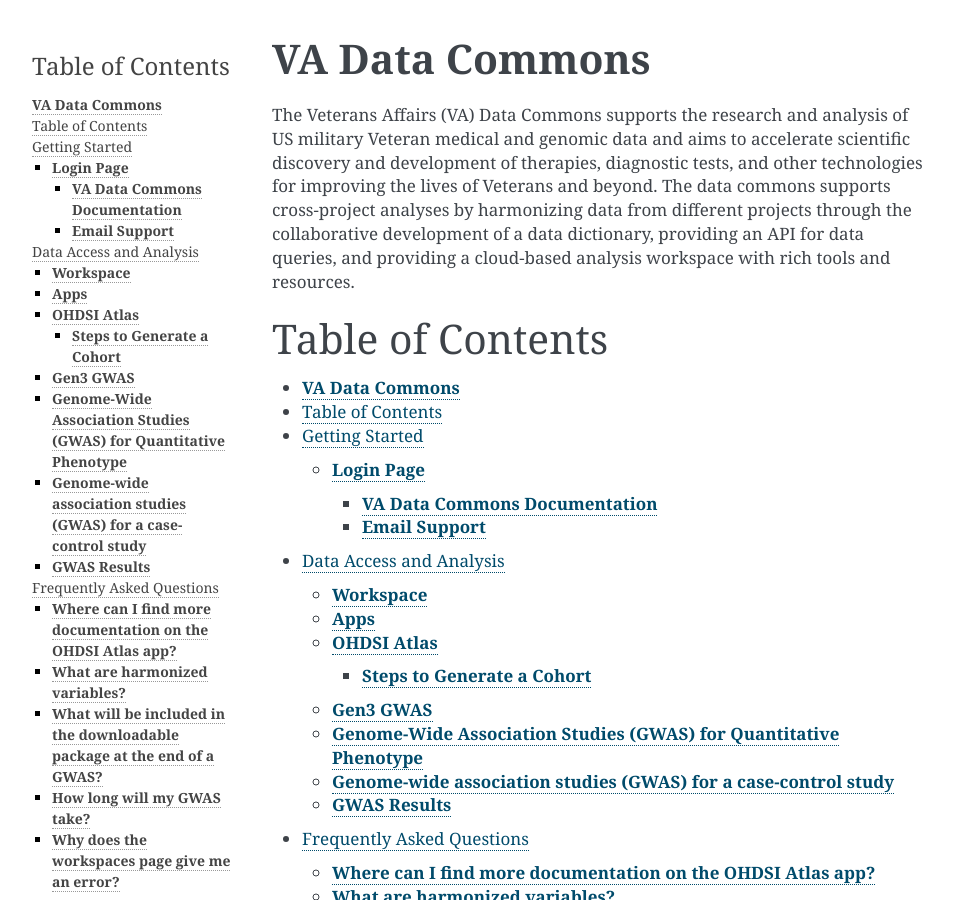
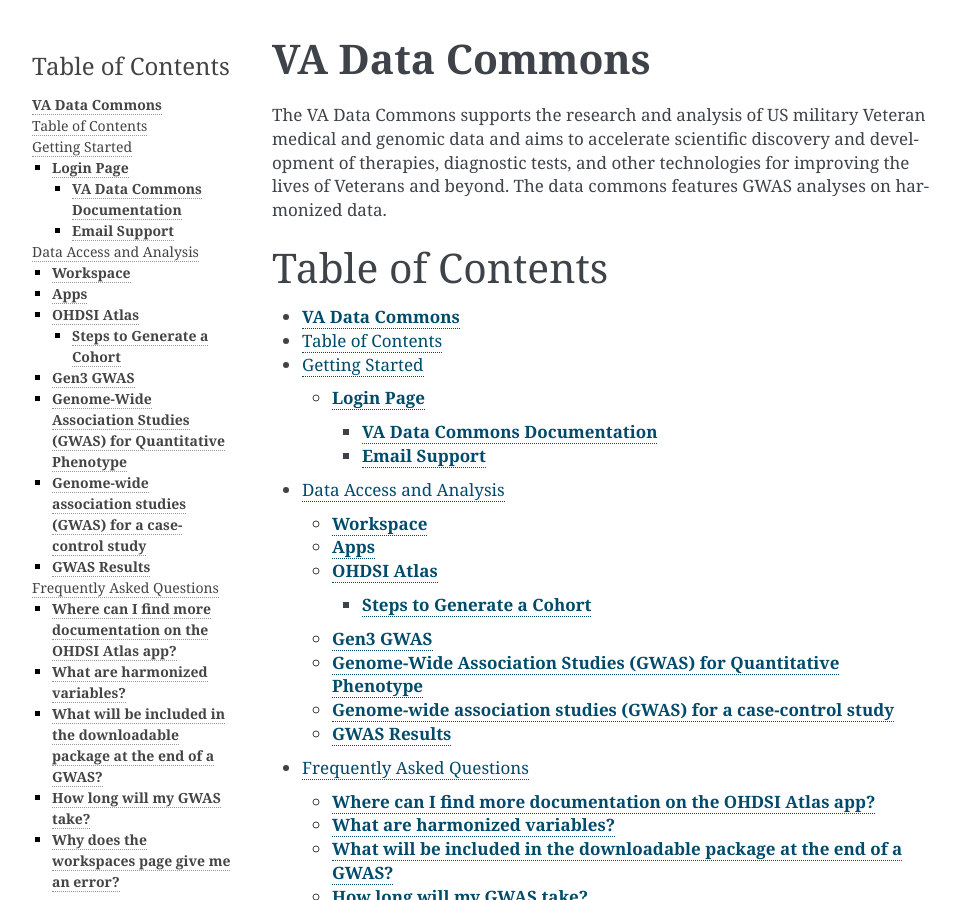
Before and after one commit to uc-cdis/va-doc, a Sphinx documentation site: the page built from docs/source/index.md, in a window 1280 px wide and 900 px high. Shown: the whole window, without its empty margins (148-1108 px from the left). Built offline with Sphinx 7.4.7, drawn with Linux system fonts in a browser that asks for light colours.

Commit message:
chore(va-docs): Updated VA description to match the front page

```diff
--- a/docs/source/index.md
+++ b/docs/source/index.md
@@ -1,5 +1,5 @@
 # **VA Data Commons**
-The Veterans Affairs (VA) Data Commons supports the research and analysis of US military Veteran medical and genomic data and aims to accelerate scientific discovery and development of therapies, diagnostic tests, and other technologies for improving the lives of Veterans and beyond. The data commons supports cross-project analyses by harmonizing data from different projects through the collaborative development of a data dictionary, providing an API for data queries, and providing a cloud-based analysis workspace with rich tools and resources.
+The VA Data Commons supports the research and analysis of US military Veteran medical and genomic data and aims to accelerate scientific discovery and development of therapies, diagnostic tests, and other technologies for improving the lives of Veterans and beyond. The data commons features GWAS analyses on harmonized data.
 <br>
 
 # Table of Contents
```
